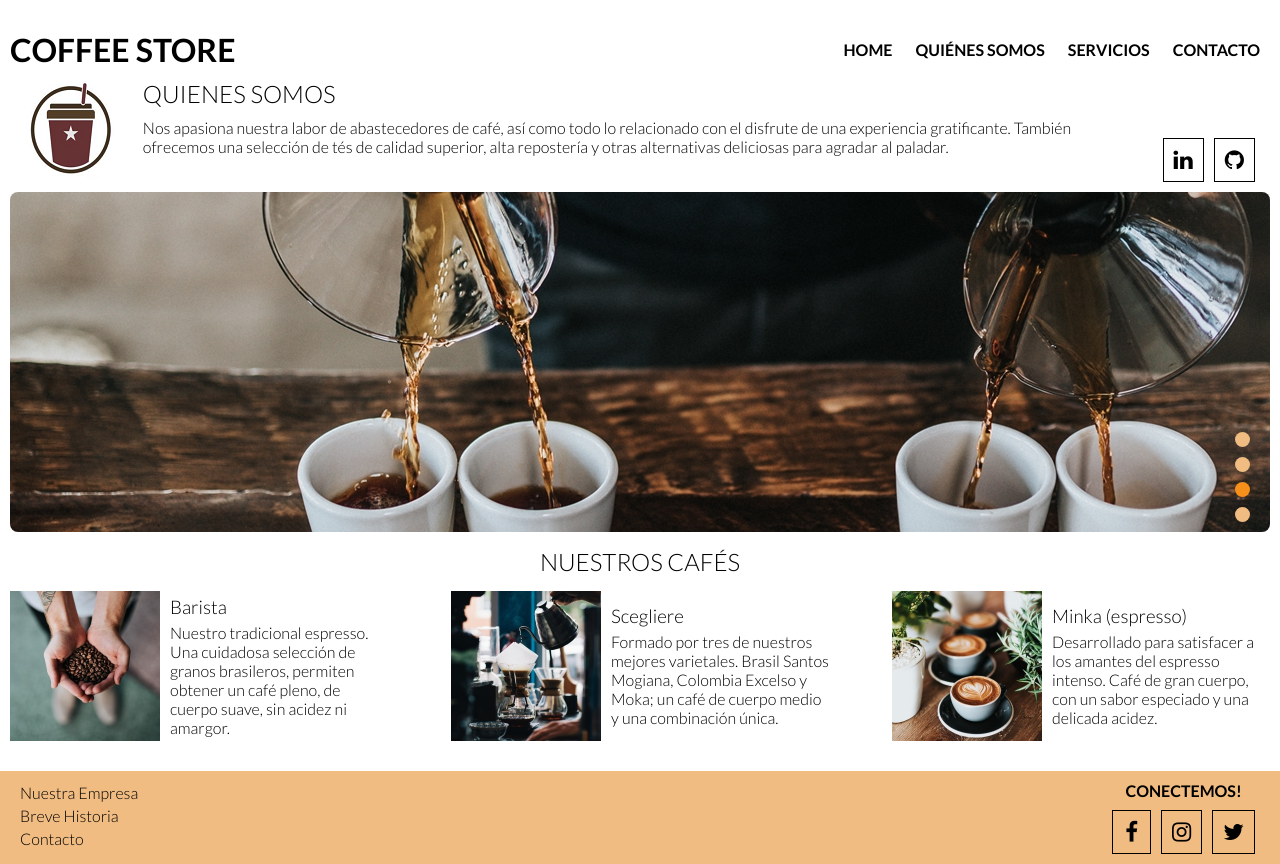
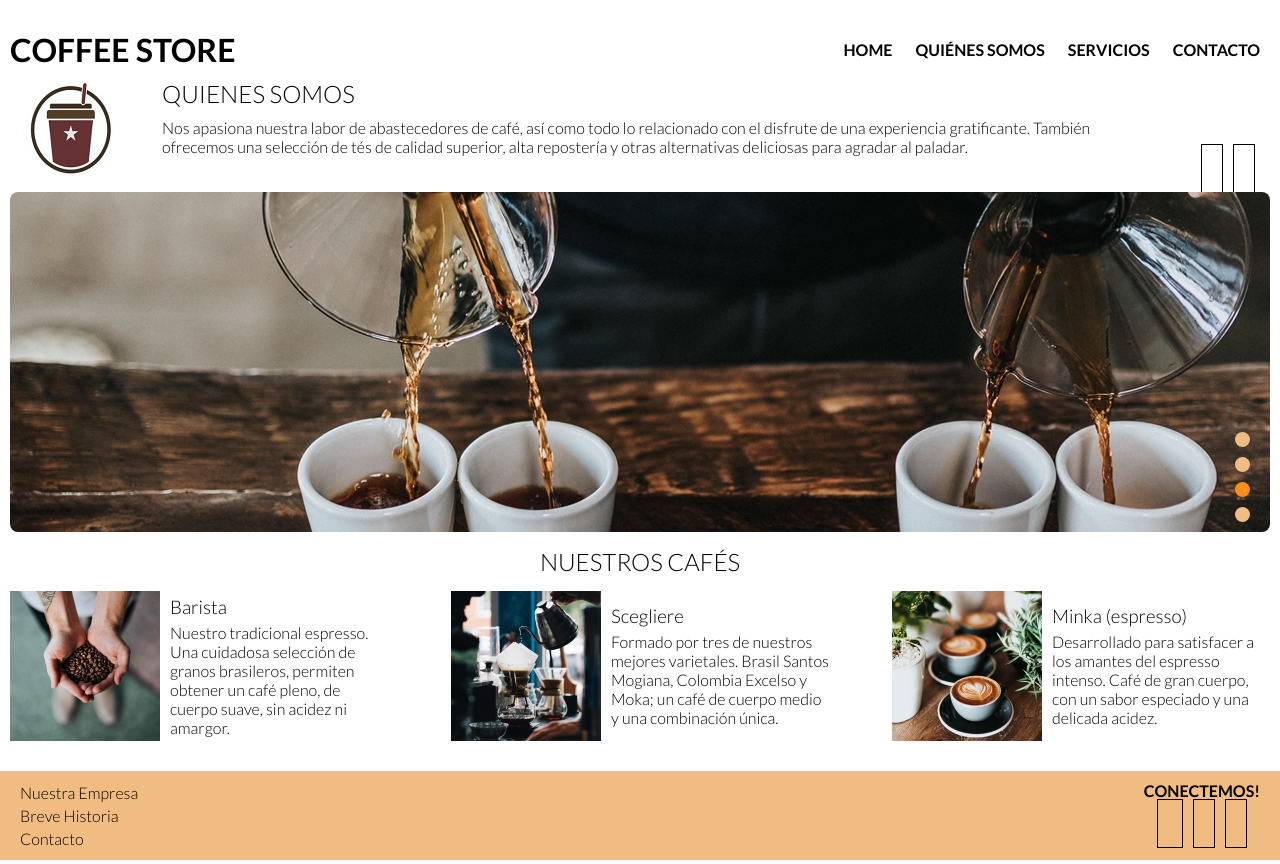
Before and after one commit to deboreyes/Mi-Sitio, a plain HTML site: page TP-1 (Less)/index.html in a window 1280 px wide. Drawn offline with Linux system fonts and the light colour scheme.

Commit message:
borrar fa

```diff
--- a/TP-1 (Less)/index.html
+++ b/TP-1 (Less)/index.html
@@ -4,7 +4,6 @@
 	<meta charset="UTF-8">
 	<meta name="viewport" content="width=device-width, initial-scale=1.0">
 	<title>Mi sitio Less</title>
-	<link rel="stylesheet" href="https://cdnjs.cloudflare.com/ajax/libs/font-awesome/4.4.0/css/font-awesome.min.css" />
 	<link href="https://fonts.googleapis.com/css?family=Lato:300,700" rel="stylesheet">
 	<link rel="stylesheet" type="text/css" href="css/styles.css" />
 </head>
```
